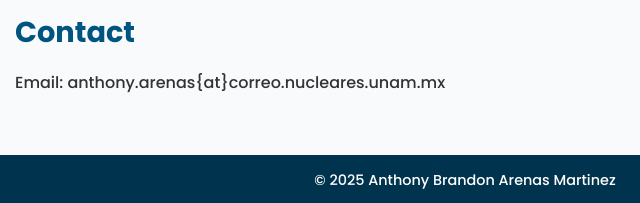
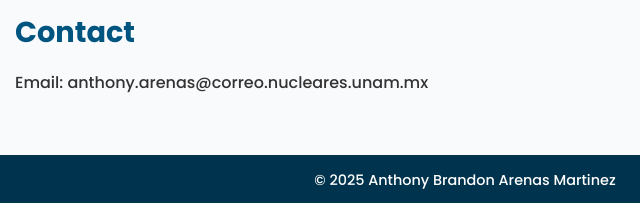
Before and after one commit to AnthonyArenas2060/AnthonyArenas, a plain HTML site: page index.html in a window 1280 px wide. Shown: the part 1773-1976 px from the top of the page, 175-815 px from the left. Drawn offline with Linux system fonts and the light colour scheme.

Commit message:
Update index.html

```diff
--- a/index.html
+++ b/index.html
@@ -95,7 +95,7 @@
 
 <section id="contact">
     <h2>Contact</h2>
-    <p>Email: anthony.arenas{at}correo.nucleares.unam.mx</p>
+    <p>Email: anthony.arenas@correo.nucleares.unam.mx</p>
 </section>
 
 <footer>
```
